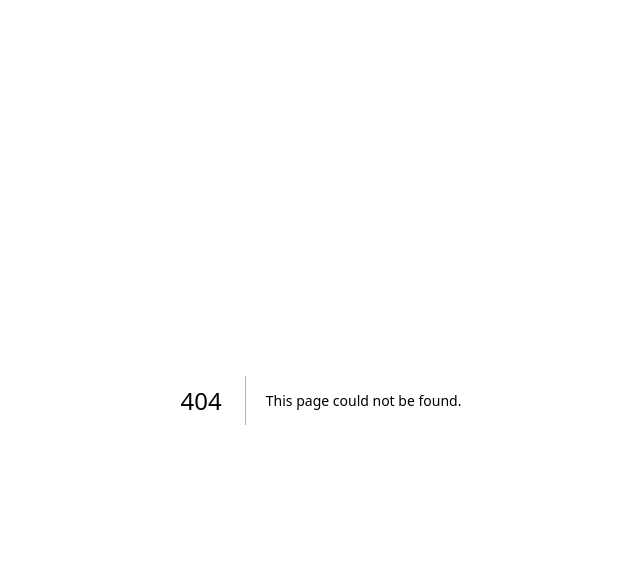
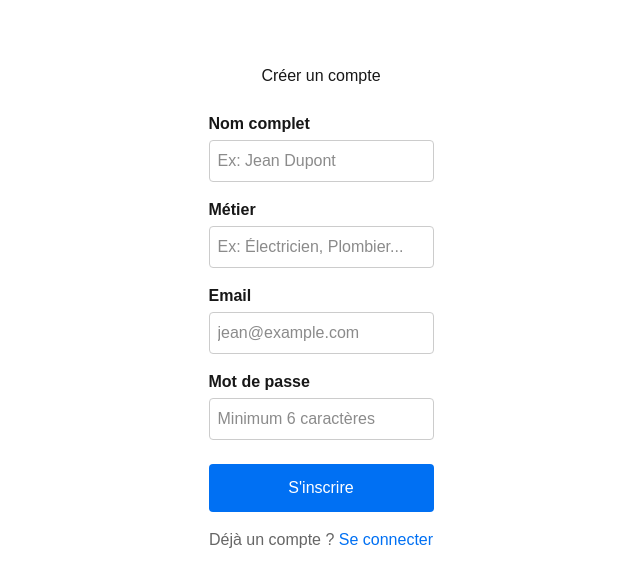
Before and after one commit to LittleBigWorld8814/devis-artisan, a Next.js app: page /inscription in a window 1280 px wide. Before the commit this address had no page. Shown: the top 586 px of the page, without its empty margins (319-959 px from the left). Built offline with nearby package versions, Linux system fonts and the light colour scheme; no server answers.

Commit message:
pages inscription et connexion

```diff
--- /dev/null
+++ b/app/connexion/page.tsx
@@ -0,0 +1,79 @@
+'use client'
+
+import { useState } from 'react'
+import { supabase } from '@/lib/supabase'
+import Link from 'next/link'
+import { useRouter } from 'next/navigation'
+
+export default function Connexion() {
+  const router = useRouter()
+  const [email, setEmail] = useState('')
+  const [password, setPassword] = useState('')
+  const [erreur, setErreur] = useState('')
+  const [loading, setLoading] = useState(false)
+
+  const seConnecter = async () => {
+    setLoading(true)
+    setErreur('')
+
+    const { error } = await supabase.auth.signInWithPassword({
+      email,
+      password,
+    })
+
+    if (error) {
+      setErreur('Email ou mot de passe incorrect')
+      setLoading(false)
+      return
+    }
+
+    router.push('/liste')
+  }
+
+  return (
+    <main style={{ maxWidth: '400px', margin: '4rem auto', fontFamily: 'sans-serif', padding: '0 1rem' }}>
+      <h1 style={{ marginBottom: '1.5rem', textAlign: 'center' }}>Connexion</h1>
+
+      {erreur && (
+        <div style={{ background: '#fee', border: '1px solid #fcc', padding: '0.75rem', borderRadius: '4px', marginBottom: '1rem', color: '#c00' }}>
+          {erreur}
+        </div>
+      )}
+
+      <div style={{ marginBottom: '1rem' }}>
+        <label style={{ display: 'block', marginBottom: '0.25rem', fontWeight: 'bold' }}>Email</label>
+        <input
+          type="email"
+          value={email}
+          onChange={e => setEmail(e.target.value)}
+          placeholder="jean@example.com"
+          style={{ width: '100%', padding: '0.5rem', border: '1px solid #ccc', borderRadius: '4px', boxSizing: 'border-box' }}
+        />
+      </div>
+
+      <div style={{ marginBottom: '1.5rem' }}>
+        <label style={{ display: 'block', marginBottom: '0.25rem', fontWeight: 'bold' }}>Mot de passe</label>
+        <input
+          type="password"
+          value={password}
+          onChange={e => setPassword(e.target.value)}
+          placeholder="Votre mot de passe"
+          style={{ width: '100%', padding: '0.5rem', border: '1px solid #ccc', borderRadius: '4px', boxSizing: 'border-box' }}
+        />
+      </div>
+
+      <button
+        onClick={seConnecter}
+        disabled={loading}
+        style={{ width: '100%', padding: '0.75rem', background: loading ? '#ccc' : '#0070f3', color: 'white', border: 'none', borderRadius: '4px', fontSize: '1rem', cursor: loading ? 'not-allowed' : 'pointer' }}
+      >
+        {loading ? 'Connexion...' : 'Se connecter'}
+      </button>
+
+      <p style={{ textAlign: 'center', marginTop: '1rem', color: '#666' }}>
+        Pas encore de compte ?{' '}
+        <Link href="/inscription" style={{ color: '#0070f3' }}>S'inscrire</Link>
+      </p>
+    </main>
+  )
+}
--- /dev/null
+++ b/app/inscription/page.tsx
@@ -0,0 +1,113 @@
+'use client'
+
+import { useState } from 'react'
+import { supabase } from '@/lib/supabase'
+import Link from 'next/link'
+import { useRouter } from 'next/navigation'
+
+export default function Inscription() {
+  const router = useRouter()
+  const [email, setEmail] = useState('')
+  const [password, setPassword] = useState('')
+  const [nom, setNom] = useState('')
+  const [metier, setMetier] = useState('')
+  const [erreur, setErreur] = useState('')
+  const [loading, setLoading] = useState(false)
+
+  const sInscrire = async () => {
+    setLoading(true)
+    setErreur('')
+
+    const { data, error } = await supabase.auth.signUp({
+      email,
+      password,
+    })
+
+    if (error) {
+      setErreur(error.message)
+      setLoading(false)
+      return
+    }
+
+    // Créer le profil artisan
+    if (data.user) {
+      await supabase.from('artisans').insert({
+        id: data.user.id,
+        email,
+        nom,
+        metier,
+      })
+    }
+
+    router.push('/liste')
+  }
+
+  return (
+    <main style={{ maxWidth: '400px', margin: '4rem auto', fontFamily: 'sans-serif', padding: '0 1rem' }}>
+      <h1 style={{ marginBottom: '1.5rem', textAlign: 'center' }}>Créer un compte</h1>
+
+      {erreur && (
+        <div style={{ background: '#fee', border: '1px solid #fcc', padding: '0.75rem', borderRadius: '4px', marginBottom: '1rem', color: '#c00' }}>
+          {erreur}
+        </div>
+      )}
+
+      <div style={{ marginBottom: '1rem' }}>
+        <label style={{ display: 'block', marginBottom: '0.25rem', fontWeight: 'bold' }}>Nom complet</label>
+        <input
+          type="text"
+          value={nom}
+          onChange={e => setNom(e.target.value)}
+          placeholder="Ex: Jean Dupont"
+          style={{ width: '100%', padding: '0.5rem', border: '1px solid #ccc', borderRadius: '4px', boxSizing: 'border-box' }}
+        />
+      </div>
+
+      <div style={{ marginBottom: '1rem' }}>
+        <label style={{ display: 'block', marginBottom: '0.25rem', fontWeight: 'bold' }}>Métier</label>
+        <input
+          type="text"
+          value={metier}
+          onChange={e => setMetier(e.target.value)}
+          placeholder="Ex: Électricien, Plombier..."
+          style={{ width: '100%', padding: '0.5rem', border: '1px solid #ccc', borderRadius: '4px', boxSizing: 'border-box' }}
+        />
+      </div>
+
+      <div style={{ marginBottom: '1rem' }}>
+        <label style={{ display: 'block', marginBottom: '0.25rem', fontWeight: 'bold' }}>Email</label>
+        <input
+          type="email"
+          value={email}
+          onChange={e => setEmail(e.target.value)}
+          placeholder="jean@example.com"
+          style={{ width: '100%', padding: '0.5rem', border: '1px solid #ccc', borderRadius: '4px', boxSizing: 'border-box' }}
+        />
+      </div>
+
+      <div style={{ marginBottom: '1.5rem' }}>
+        <label style={{ display: 'block', marginBottom: '0.25rem', fontWeight: 'bold' }}>Mot de passe</label>
+        <input
+          type="password"
+          value={password}
+          onChange={e => setPassword(e.target.value)}
+          placeholder="Minimum 6 caractères"
+          style={{ width: '100%', padding: '0.5rem', border: '1px solid #ccc', borderRadius: '4px', boxSizing: 'border-box' }}
+        />
+      </div>
+
+      <button
+        onClick={sInscrire}
+        disabled={loading}
+        style={{ width: '100%', padding: '0.75rem', background: loading ? '#ccc' : '#0070f3', color: 'white', border: 'none', borderRadius: '4px', fontSize: '1rem', cursor: loading ? 'not-allowed' : 'pointer' }}
+      >
+        {loading ? 'Inscription...' : "S'inscrire"}
+      </button>
+
+      <p style={{ textAlign: 'center', marginTop: '1rem', color: '#666' }}>
+        Déjà un compte ?{' '}
+        <Link href="/connexion" style={{ color: '#0070f3' }}>Se connecter</Link>
+      </p>
+    </main>
+  )
+}
--- a/package.json
+++ b/package.json
@@ -11,6 +11,7 @@
   "dependencies": {
     "@hookform/resolvers": "^5.4.0",
     "@react-pdf/renderer": "^4.5.1",
+    "@supabase/ssr": "^0.10.3",
     "@supabase/supabase-js": "^2.106.2",
     "next": "16.2.6",
     "react": "19.2.4",
```
Also changed, not shown: 1 other file (tests, documents, lock files or other folders).
